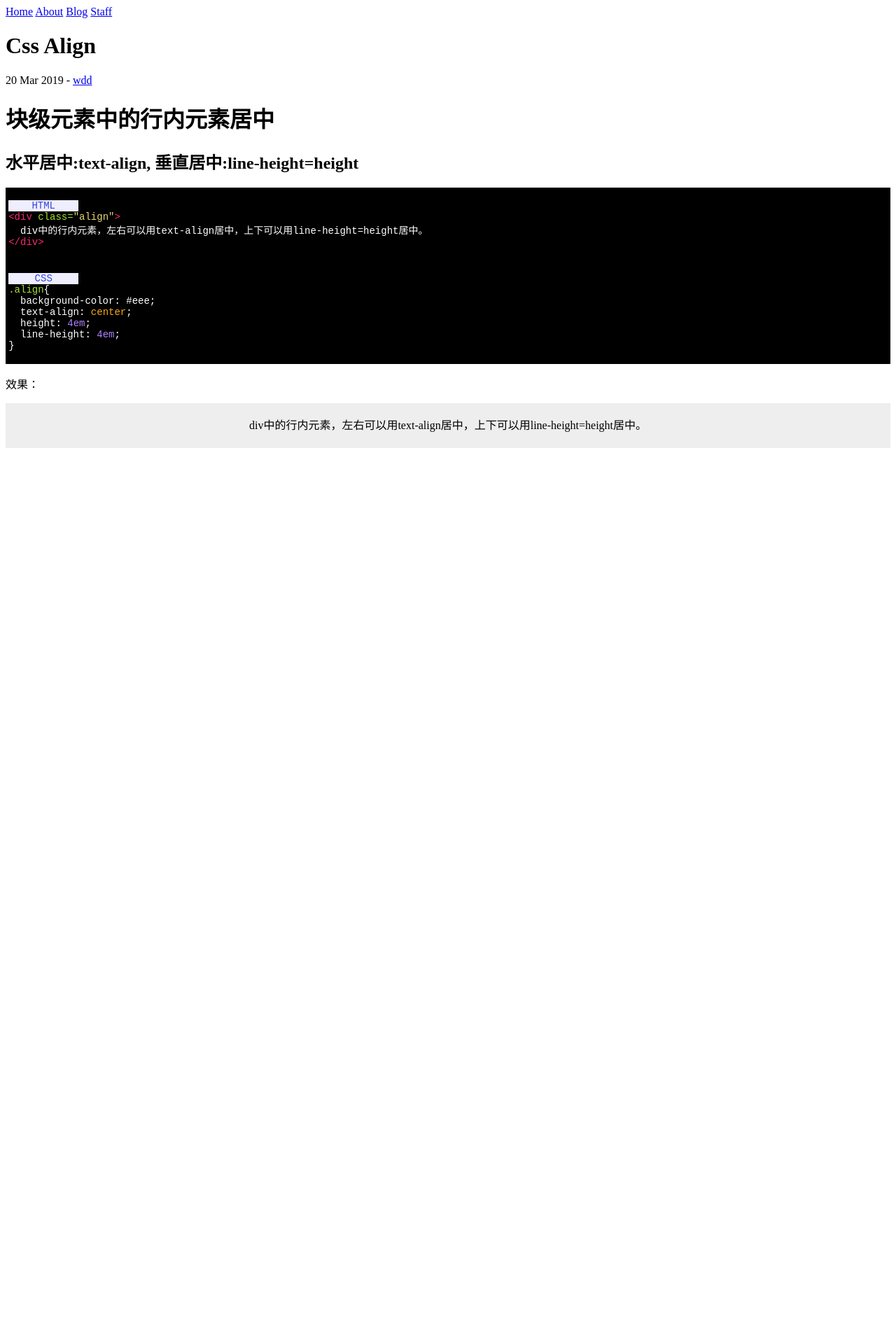
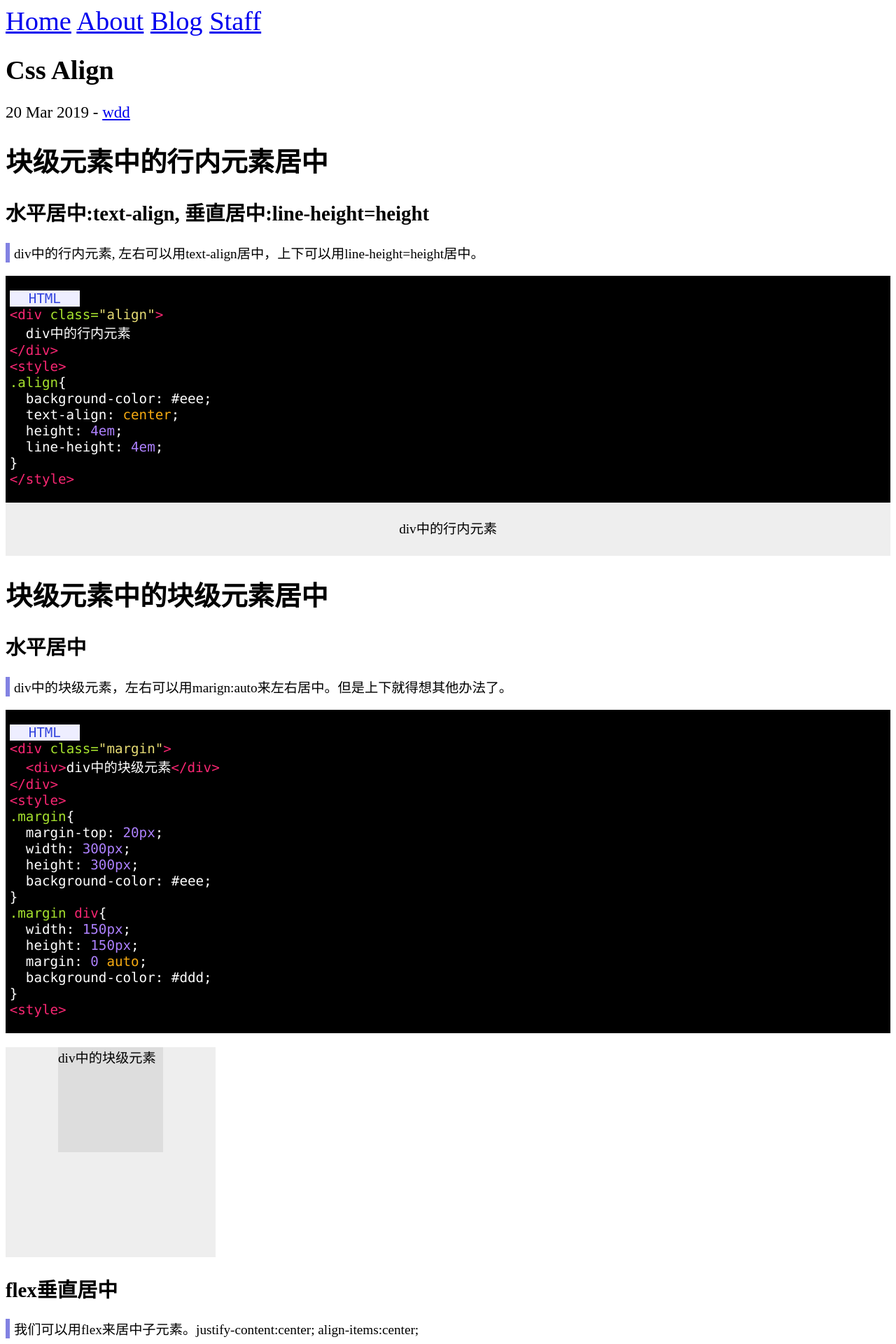
Before and after one commit to yanchenghust/yanchenghust.github.io, a Jekyll site: the page built from _posts/2019-03-20-Css-align.md, in a window 1280 px wide. Shown: the top 1920 px of the page at 70% size. Built offline with Jekyll 4.4.1, drawn with Linux system fonts in a browser that asks for light colours; before the commit the page ends 900 px from its top, so only the background shows below that; some of the changed text lies outside the part shown.

Commit message:
fix 样式
Change-Id: I38179a2e830d93f92d744fa19dec69ddc7845152

```diff
--- a/_includes/navigation.html
+++ b/_includes/navigation.html
@@ -1,4 +1,4 @@
-<nav>
+<nav id="nav">
     {% for item in site.data.navigation %}
       <a href="{{ item.link }}" {% if page.url == item.link %}class="current"{% endif %}>{{ item.name }}</a>
     {% endfor %}
--- a/_layouts/post.html
+++ b/_layouts/post.html
@@ -3,6 +3,7 @@
 
 <head>
     <meta charset="utf-8">
+    <meta name="viewport" content="width=device-width, initial-scale=1, maximum-scale=1">
     <title>{{ page.title }}</title>
     <link rel="stylesheet" href="/assets/css/styles.css">
     <link media="all" rel="stylesheet" type="text/css" href="/assets/css/rouge.css" />
--- a/_posts/2019-03-20-Css-align.md
+++ b/_posts/2019-03-20-Css-align.md
@@ -6,22 +6,10 @@ tags: [css, margin, flex]
 
 # 块级元素中的行内元素居中
 ## 水平居中:text-align, 垂直居中:line-height=height
+>div中的行内元素, 左右可以用text-align居中，上下可以用line-height=height居中。
 {% highlight html %}
 <div class="align">
-  div中的行内元素，左右可以用text-align居中，上下可以用line-height=height居中。
-</div>
-{% endhighlight %}
-{% highlight css %}
-.align{
-  background-color: #eee;
-  text-align: center;
-  height: 4em;
-  line-height: 4em;
-}
-{% endhighlight %}
-效果：
-<div class="align">
-  div中的行内元素，左右可以用text-align居中，上下可以用line-height=height居中。
+  div中的行内元素
 </div>
 <style>
 .align{
@@ -31,3 +19,148 @@ tags: [css, margin, flex]
   line-height: 4em;
 }
 </style>
+{% endhighlight %}
+<div class="align">
+  div中的行内元素
+</div>
+<style>
+.align{
+  background-color: #eee;
+  text-align: center;
+  height: 4em;
+  line-height: 4em;
+}
+</style>
+
+# 块级元素中的块级元素居中
+## 水平居中
+>div中的块级元素，左右可以用marign:auto来左右居中。但是上下就得想其他办法了。
+{% highlight html %}
+<div class="margin">
+  <div>div中的块级元素</div>
+</div>
+<style>
+.margin{
+  margin-top: 20px;
+  width: 300px;
+  height: 300px;
+  background-color: #eee;
+}
+.margin div{
+  width: 150px;
+  height: 150px;
+  margin: 0 auto;
+  background-color: #ddd;
+}
+<style>
+{% endhighlight %}
+
+<div class="margin">
+  <div>div中的块级元素</div>
+</div>
+<style>
+.margin{
+  margin-top: 20px;
+  width: 300px;
+  height: 300px;
+  background-color: #eee;
+}
+.margin div{
+  width: 150px;
+  height: 150px;
+  margin: 0 auto;
+  background-color: #ddd;
+}
+</style>
+
+## flex垂直居中
+>我们可以用flex来居中子元素。justify-content:center; align-items:center;
+{% highlight html %}
+<div class="flex">
+  <div class="">flex items</div>
+</div>
+<style>
+.flex{
+  display:flex;
+  background-color: #eee;
+  height: 300px;
+  justify-content:center;
+  align-items:center;
+  margin-top:20px;
+}
+.flex div{
+  background-color: #ddd;
+  width: 150px;
+  height: 150px;
+}
+</style>
+{% endhighlight %}
+<div class="flex">
+  <div class="">flex items</div>
+</div>
+<style>
+.flex{
+  display:flex;
+  background-color: #eee;
+  height: 300px;
+  justify-content:center;
+  align-items:center;
+  margin-top:20px;
+}
+.flex div{
+  background-color: #ddd;
+  width: 150px;
+  height: 150px;
+}
+</style>
+
+# 绝对定位元素在父元素居中
+## top/left/right/bottom配合margin实现居中
+> 我们可以用绝对定位来居中子元素。top/bottom=0，margin auto实现垂直居中，水平居中同理。
+{% highlight html %}
+<div class="position">
+  <div class="">绝对定位元素</div>
+</div>
+<style>
+.position{
+  background-color: #eee;
+  width: 600px;
+  height: 300px;
+  margin-top:20px;
+  position: relative;
+}
+.position div{
+  position: absolute;
+  width: 150px;
+  height: 150px;
+  background-color: #ddd;
+  top:0;
+  bottom:0;
+  left:0;
+  right:0;
+  margin:auto;
+}
+</style>
+{% endhighlight %}
+<div class="position">
+  <div class="">绝对定位元素</div>
+</div>
+<style>
+.position{
+  background-color: #eee;
+  height: 300px;
+  margin-top:20px;
+  position: relative;
+}
+.position div{
+  position: absolute;
+  width: 150px;
+  height: 150px;
+  background-color: #ddd;
+  top:0;
+  bottom:0;
+  left:0;
+  right:0;
+  margin:auto;
+}
+</style>
--- a/_sass/main.scss
+++ b/_sass/main.scss
@@ -1,24 +1,34 @@
+body {
+  font-size: 1.2em;
+}
+
+nav#nav {
+  font-size: 2em;
+}
+
 .current {
   color: green;
   background: #ecc;
 }
 
-figure.highlight{
+figure.highlight {
   background: #000;
   margin: 0px;
   padding: 0.3em 0.3em;
-    font-size: 14px;
+  code {
+    font-family: menlo;
+  }
 }
 
 pre {
-    white-space: pre-wrap;       /* css-3 */
-    white-space: -moz-pre-wrap;  /* Mozilla, since 1999 */
-    white-space: -pre-wrap;      /* Opera 4-6 */
-    white-space: -o-pre-wrap;    /* Opera 7 */
-    word-wrap: break-word;       /* Internet Explorer 5.5+ */
+  white-space: pre-wrap; /* css-3 */
+  white-space: -moz-pre-wrap; /* Mozilla, since 1999 */
+  white-space: -pre-wrap; /* Opera 4-6 */
+  white-space: -o-pre-wrap; /* Opera 7 */
+  word-wrap: break-word; /* Internet Explorer 5.5+ */
 }
 
-code.language-html::before{
+code.language-html::before {
   content: "HTML";
   display: block;
   background: #eef;
@@ -27,7 +37,7 @@ code.language-html::before{
   width: 100px;
 }
 
-code.language-css::before{
+code.language-css::before {
   content: "CSS";
   display: block;
   background: #eef;
@@ -36,7 +46,7 @@ code.language-css::before{
   width: 100px;
 }
 
-code.language-javascript::before{
+code.language-javascript::before {
   content: "JS";
   display: block;
   background: #eef;
@@ -44,3 +54,13 @@ code.language-javascript::before{
   text-align: center;
   width: 100px;
 }
+
+blockquote {
+  border-left: 6px solid #8282e2;
+  margin-left: 0;
+  padding-left: 6px;
+}
+
+nav#nav + h1 + p {
+  font-size: 1.2em;
+}
```
Also changed, not shown: assets/js/test.js (added). Lines whose indentation alone changed are shown as unchanged.
